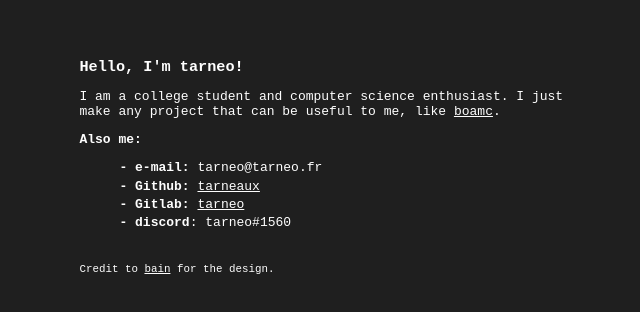
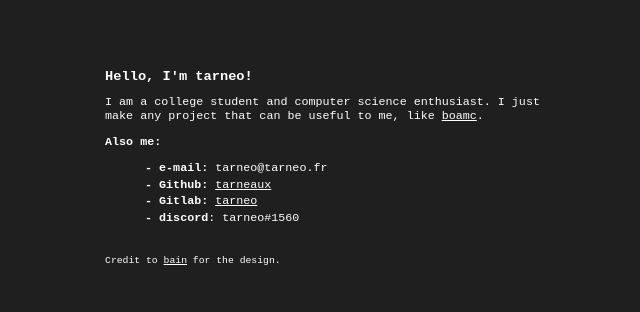
Before and after one commit to tarneaux/tarneo.fr-nextjs, a Next.js app: page / in a window 1280 px wide. Shown: the part 228-540 px from the top of the page, without its empty margins (307-947 px from the left). Built offline with nearby package versions, Linux system fonts and the light colour scheme.

Commit message:
Add Hasklug nerd font website wide (from here: https://www.nerdfonts.com/font-downloads)

```diff
--- a/styles/globals.scss
+++ b/styles/globals.scss
@@ -1,6 +1,13 @@
+@font-face {
+  font-family: 'Hasklug Nerd Font Mono';
+  src: url('/Hasklug.otf');
+}
+
 body {
   padding: 0;
   margin: 0;
+  font-family: 'Hasklug Nerd Font Mono', monospace;
+  font-size: 0.9em;
 }
 
 h1, h2, h3, h4, h5, h6 {
```
Also changed, not shown: 1 other file (tests, documents, lock files or other folders).
